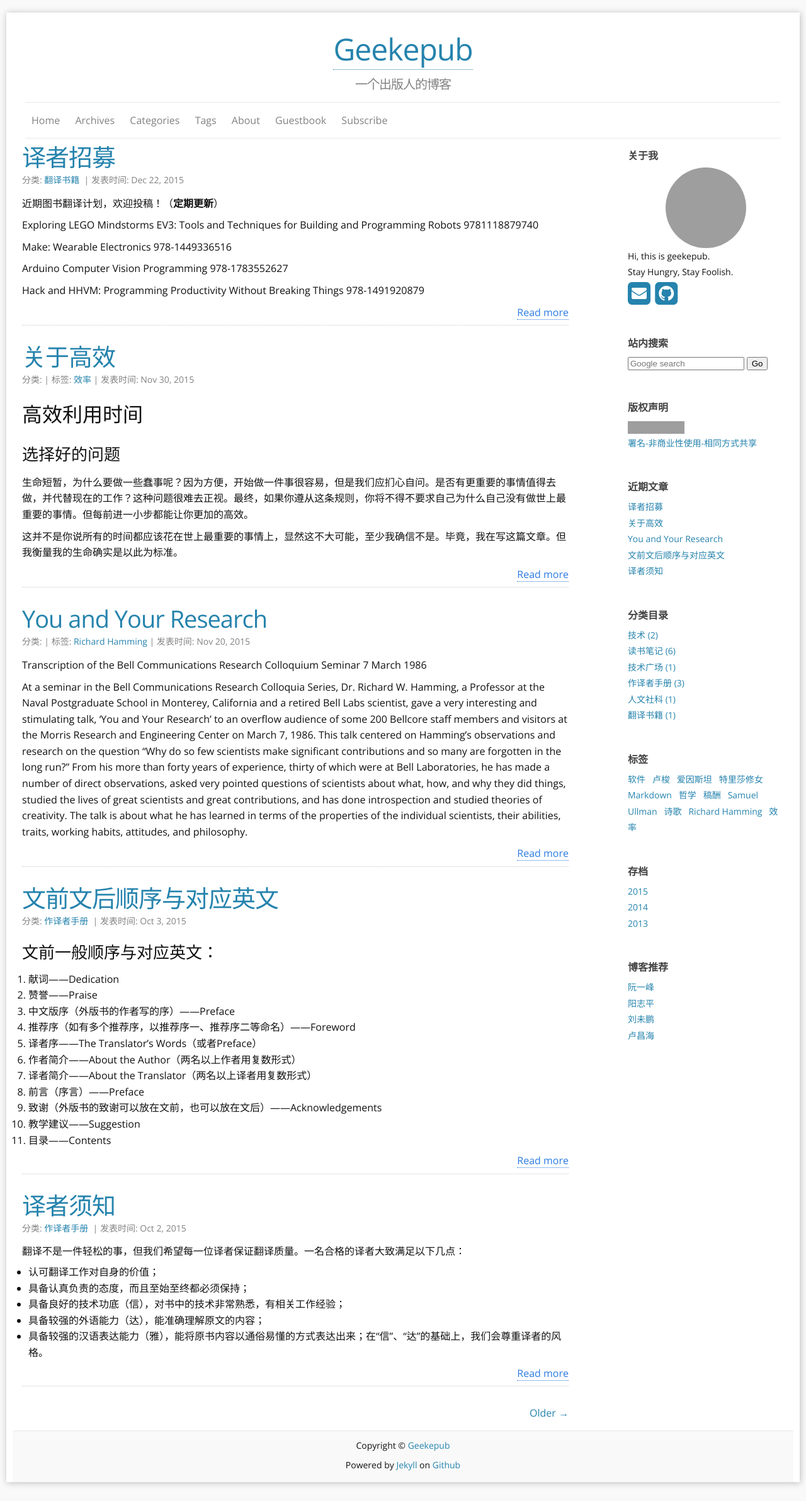
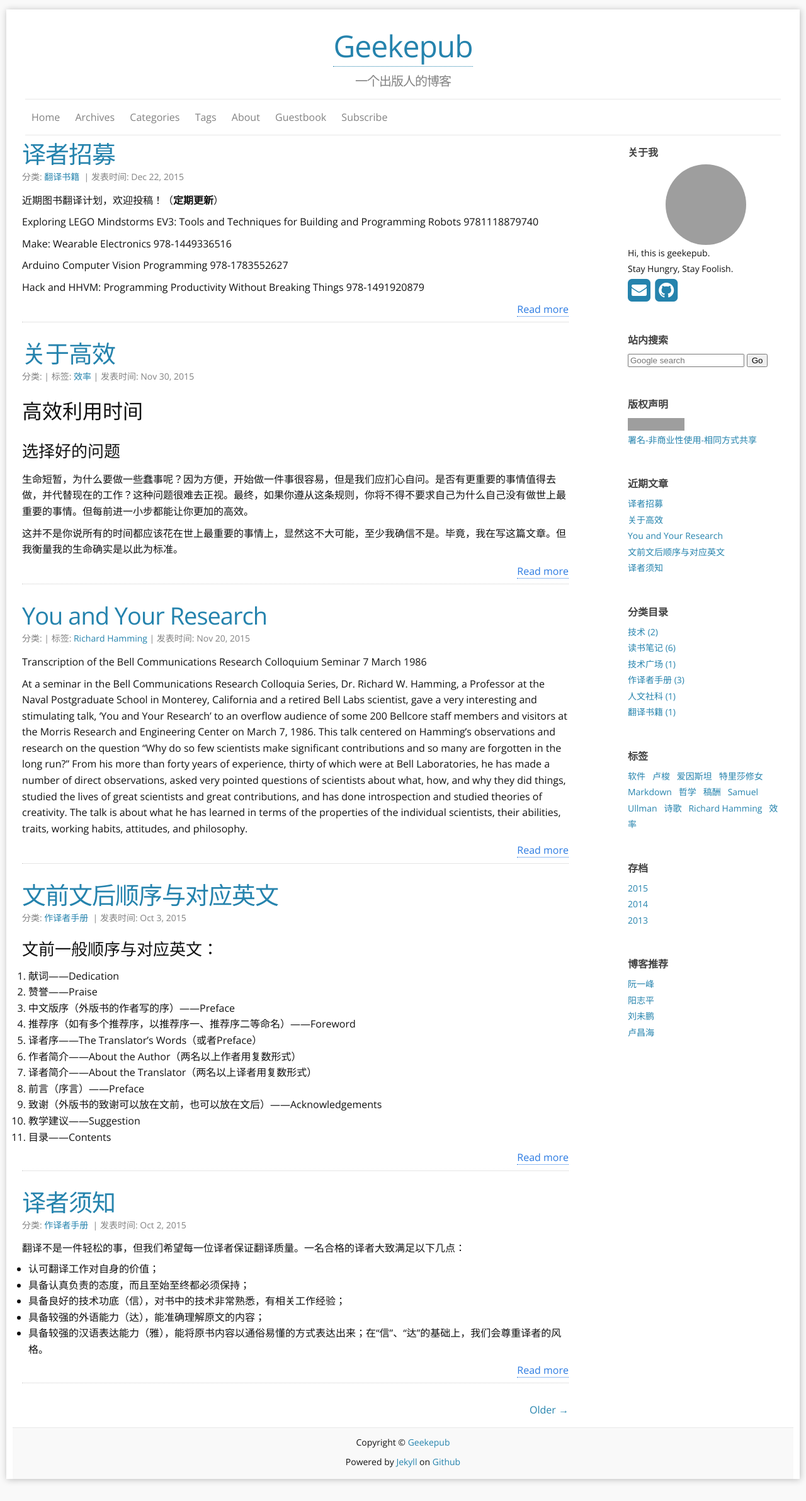
Before and after one commit to geekepub/geekepub.github.io, a Jekyll site: the page built from index.html, in a window 1280 px wide. Shown: the whole page at 63% size. Built offline with Jekyll 4.4.1, drawn with Linux system fonts in a browser that asks for light colours; nearby versions of some CDN libraries; the list of posts is cut into pages by our own code; grey boxes are pictures that could not be loaded.

Commit message:
Update _base.scss

```diff
--- a/_sass/_base.scss
+++ b/_sass/_base.scss
@@ -1,4 +1,4 @@
-/*** Reset some basic elements*/
+/* Reset some basic elements */
 body, h1, h2, h3, h4,
 p, blockquote, pre, hr,
 dl, dd, ol, ul, figure {
@@ -40,8 +40,8 @@ ul, ol, dl, figure,
   padding-top:30px;
 
   background-color:#fff;
-  margin-top:20px;
-  margin-bottom:30px;
+  margin-top:15px;
+  margin-bottom:15px;
   box-shadow: 1px 1px 10px #BBB;
 }
 
```
